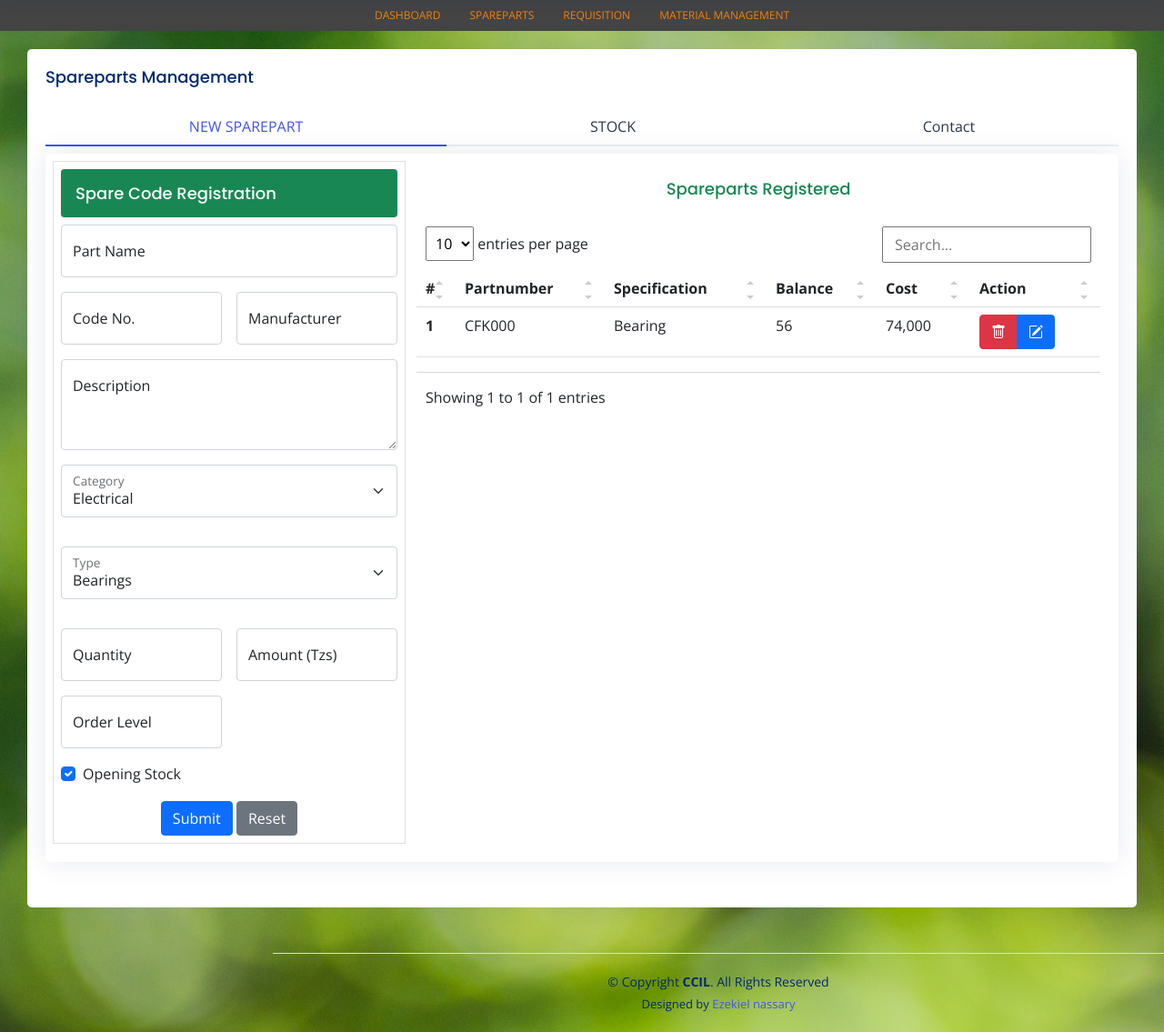
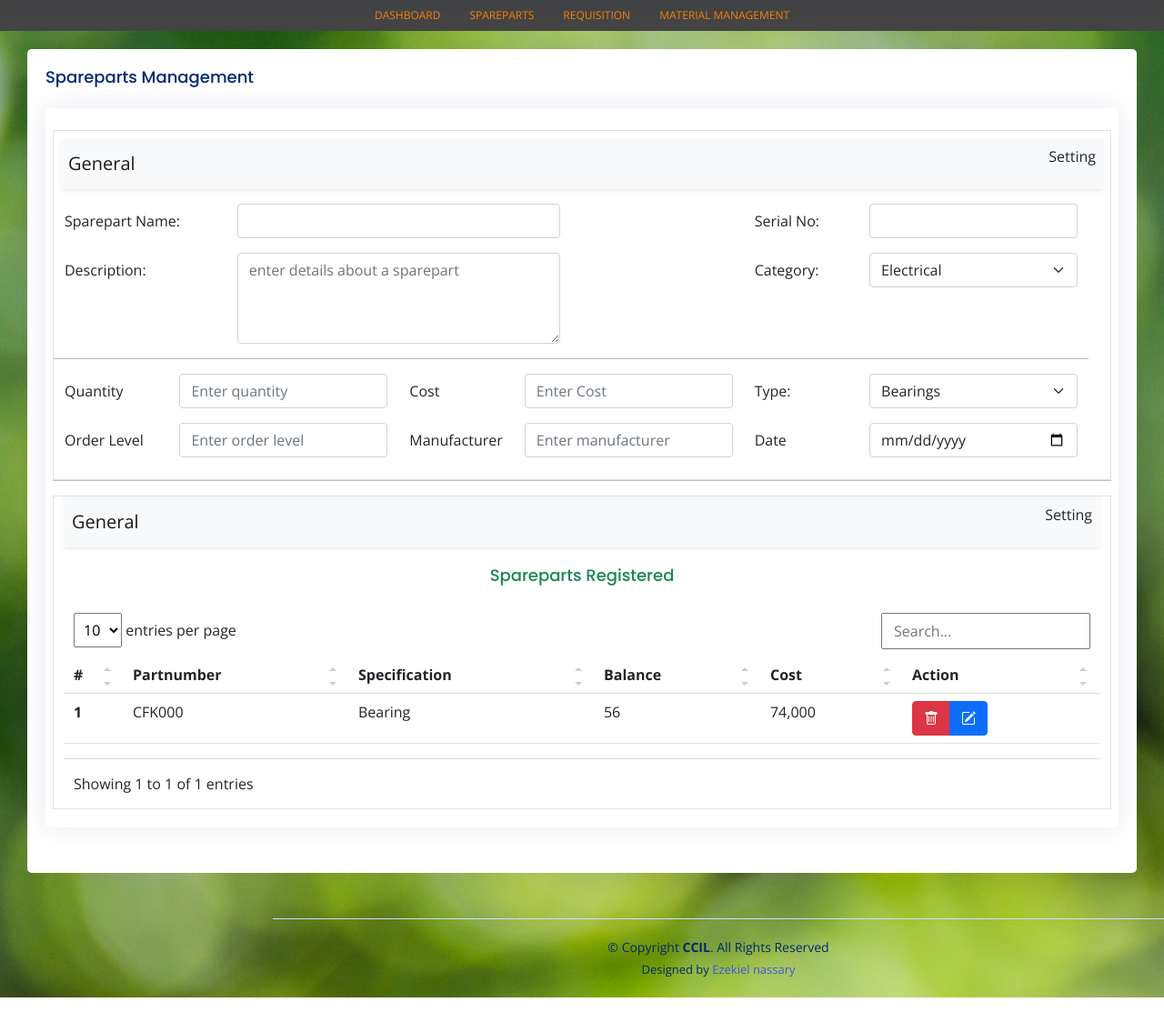
Before and after one commit to ezekielNassary/ccil, a PHP site: page /spareparts_management.php in a window 1280 px wide. Shown: the part 60-1195 px from the top of the page at 91% size. After the commit the page ends 1157 px from the top, so only its background shows below. Run offline with PHP 8.4, Linux system fonts and the light colour scheme; some libraries are stand-ins or nearby versions.

```diff
--- a/spareparts_management.php
+++ b/spareparts_management.php
@@ -9,63 +9,81 @@ include "templates/top.php";
             <div class="card-body ">
               <h5 class="card-title">Spareparts Management</h5>
 
-              <!-- Bordered Tabs Justified -->
-              <ul class="nav nav-tabs nav-tabs-bordered d-flex" id="borderedTabJustified" role="tablist">
-                <li class="nav-item flex-fill" role="presentation">
-                  <button class="nav-link w-100 active" id="home-tab" data-bs-toggle="tab" data-bs-target="#bordered-justified-home" type="button" role="tab" aria-controls="home" aria-selected="true">NEW SPAREPART</button>
-                </li>
-                <li class="nav-item flex-fill" role="presentation">
-                  <button class="nav-link w-100" id="profile-tab" data-bs-toggle="tab" data-bs-target="#bordered-justified-profile" type="button" role="tab" aria-controls="profile" aria-selected="false">STOCK</button>
-                </li>
-                <li class="nav-item flex-fill" role="presentation">
-                  <button class="nav-link w-100" id="contact-tab" data-bs-toggle="tab" data-bs-target="#bordered-justified-contact" type="button" role="tab" aria-controls="contact" aria-selected="false">Contact</button>
-                </li>
-              </ul>
-              <div class="tab-content pt-2" id="borderedTabJustifiedContent">
-                <div class="tab-pane fade show active" id="bordered-justified-home" role="tabpanel" aria-labelledby="home-tab">
+
 
 <div class="card pt-2">
       <div class="card-body">
         <div class="row">
-                  <div class="col-lg-4 p-2 border">
-      <h1 class="card-title shadow-sm p-3 text-light  bg-success rounded">Spare Code Registration</h1>
-         <!-- Floating Labels Form -->
-              <form class="row g-3">
-                <div class="col-md-12">
-                  <div class="form-floating">
-                    <input type="text" class="form-control" id="partname" placeholder="Partname">
-                    <label for="partname">Part Name</label>
+                  <div class="col-lg-12 p-2 mt-3  border">
+                    <nav class="navbar navbar-light bg-light p-2 shadow-sm">
+  <a class="navbar-brand ml-2">General</a>
+ <p>Setting</p>
+
+</nav>
+
+         <!-- spare register Form -->
+         <form class="row g-3 mt-3 " id="spareparts-form">
+          <div class="row">
+             <div class="col-lg-6">
+         <div class="row mb-3">
+                  <label for="inputEmail3" class="col-sm-4 col-form-label">Sparepart Name:</label>
+                  <div class="col-sm-8">
+                    <input type="text" class="form-control" id="inputText">
                   </div>
                 </div>
-                <div class="col-md-6">
-                  <div class="form-floating">
-                    <input type="text" class="form-control" id="partnumber" placeholder="Partnumber">
-                    <label for="floatingEmail">Code No.</label>
+                 </div>
+                 <div class="col-lg-2">
+                 </div>
+                  <div class="col-lg-4">
+                <div class="row mb-3">
+                  <label for="inputEmail3" class="col-sm-4 col-form-label">Serial No:</label>
+                  <div class="col-sm-8">
+                    <input type="text" class="form-control" id="inputText">
                   </div>
                 </div>
-                <div class="col-md-6">
-                  <div class="form-floating">
-                    <input type="text" class="form-control" id="manufacturer" placeholder="Manufacturer">
-                    <label for="floatingEmail">Manufacturer</label>
+                 </div>
+                 <div class="col-lg-6">
+         <div class="row mb-3">
+                  <label for="inputEmail3" class="col-sm-4 col-form-label">Description:</label>
+                  <div class="col-sm-8">
+                   <textarea class="form-control" placeholder="enter details about a sparepart" id="description" style="height: 100px;"></textarea>
                     </div>
                 </div>
-                <div class="col-12">
-                  <div class="form-floating">
-                    <textarea class="form-control" placeholder="enter details about a sparepart" id="description" style="height: 100px;"></textarea>
-                    <label for="description">Description</label>
                  </div>
+                 <div class="col-lg-2">
                  </div>
-                <div class="col-md-12">
-                   <div class="form-floating mb-3">
+                  <div class="col-lg-4">
+                <div class="row mb-3">
+                  <label for="inputEmail3" class="col-sm-4 col-form-label">Category:</label>
+                  <div class="col-sm-8">
                    <select class="form-select" id="Category" aria-label="State">
                     <option selected value="mech">Electrical</option>
                       <option value="electrical">Mechanical</option>
                   </select>
-                   <label for="Category">Category</label>
                   </div>
                 </div>
-                <div class="col-md-12">
-                  <div class="form-floating mb-3">
+                 </div>
+                 <hr>
+                <div class="col-lg-4">
+         <div class="row mb-3">
+                  <label for="inputEmail3" class="col-sm-4 col-form-label">Quantity</label>
+                  <div class="col-sm-8">
+                    <input type="text" class="form-control" id="qty" placeholder="Enter quantity">
+                </div>
+                 </div>
+                  </div>
+                 <div class="col-lg-4">
+                 <div class="row mb-3">
+                  <label for="inputEmail3" class="col-sm-4 col-form-label">Cost</label>
+                  <div class="col-sm-8">
+                    <input type="text" class="form-control" id="qty" placeholder="Enter Cost">
+                </div>
+                 </div>
+                 </div>
+                  <div class="col-lg-4">
+                <div class="row mb-3">
+                  <label for="inputEmail3" class="col-sm-4 col-form-label">Type:</label>
+                  <div class="col-sm-8">
                     <select class="form-select" id="type" aria-label="State">
                       <option selected value="motor">Motor</option>
                       <option value="drive">Drive</option>
@@ -92,44 +110,44 @@ include "templates/top.php";
                        <option value="cylinders">Cams</option>
 
                       </select>
-                    <label for="Category">Type</label>
                   </div>
                 </div>
-                <div class="col-md-6">
-                  <div class="form-floating">
-                    <input type="text" class="form-control" id="qty" placeholder="Enter quantity">
-                    <label for="qty">Quantity</label>
+                 </div>
+ <div class="col-lg-4">
+         <div class="row mb-3">
+                  <label for="inputEmail3" class="col-sm-4 col-form-label">Order Level</label>
+                  <div class="col-sm-8">
+                    <input type="text" class="form-control" id="qty" placeholder="Enter order level">
                 </div>
                  </div>
-              <div class="col-md-6">
-                  <div class="form-floating">
-                    <input type="text" class="form-control" id="amount" placeholder="Enter amount">
-                    <label for="amount">Amount (Tzs)</label>
+                  </div>
+                 <div class="col-lg-4">
+                 <div class="row mb-3">
+                  <label for="inputEmail3" class="col-sm-4 col-form-label">Manufacturer</label>
+                  <div class="col-sm-8">
+                    <input type="text" class="form-control" id="qty" placeholder="Enter manufacturer">
                 </div>
                  </div>
-                <div class="col-md-6">
-                  <div class="form-floating">
-                    <input type="text" class="form-control" id="amount" placeholder="Enter order level">
-                    <label for="amount">Order Level</label>
+                 </div>
+                  <div class="col-lg-4">
+                 <div class="row mb-3">
+                  <label for="inputEmail3" class="col-sm-4 col-form-label">Date</label>
+                  <div class="col-sm-8">
+                    <input type="date" class="form-control" id="date" placeholder="Enter date">
                 </div>
                  </div>
-                <div class="col-md-12">
-                            <div class="form-check">
-                      <input class="form-check-input" type="checkbox" id="openingstock" checked>
-                      <label class="form-check-label" for="openingstock">
-                       Opening Stock
-                      </label>
+                 </div>
+</form>
   </div>
    </div>
-                <div class="text-center text-success">
-                  <button type="submit" class="btn btn-primary">Submit</button>
-                  <button type="reset" class="btn btn-secondary">Reset</button>
-                </div>
-              </form><!-- End floating Labels Form -->
+<hr>
 
+      <div class="col-lg-12    border">
+ <nav class="navbar navbar-light bg-light p-2 shadow-sm">
+  <a class="navbar-brand ml-2">General</a>
+ <p>Setting</p>
 
-    </div>
-    <div class="col-lg-8">
+</nav>
     <h1 class="card-title text-success  text-center">Spareparts Registered</h1>
  <table class="table datatable">
             <thead>
@@ -161,21 +179,11 @@ include "templates/top.php";
           </table>
 
     </div>
-  </div>
+
 
 </div>
 </div>
 
-
-
-                </div>
-                <div class="tab-pane fade" id="bordered-justified-profile" role="tabpanel" aria-labelledby="profile-tab">
-                  Nesciunt totam et. Consequuntur magnam aliquid eos nulla dolor iure eos quia. Accusantium distinctio omnis et atque fugiat. Itaque doloremque aliquid sint quasi quia distinctio similique. Voluptate nihil recusandae mollitia dolores. Ut laboriosam voluptatum dicta.
-                </div>
-                <div class="tab-pane fade" id="bordered-justified-contact" role="tabpanel" aria-labelledby="contact-tab">
-                  Saepe animi et soluta ad odit soluta sunt. Nihil quos omnis animi debitis cumque. Accusantium quibusdam perspiciatis qui qui omnis magnam. Officiis accusamus impedit molestias nostrum veniam. Qui amet ipsum iure. Dignissimos fuga tempore dolor.
-                </div>
-              </div><!-- End Bordered Tabs Justified -->
 
             </div>
           </div>
```
Lines whose indentation alone changed are shown as unchanged.
